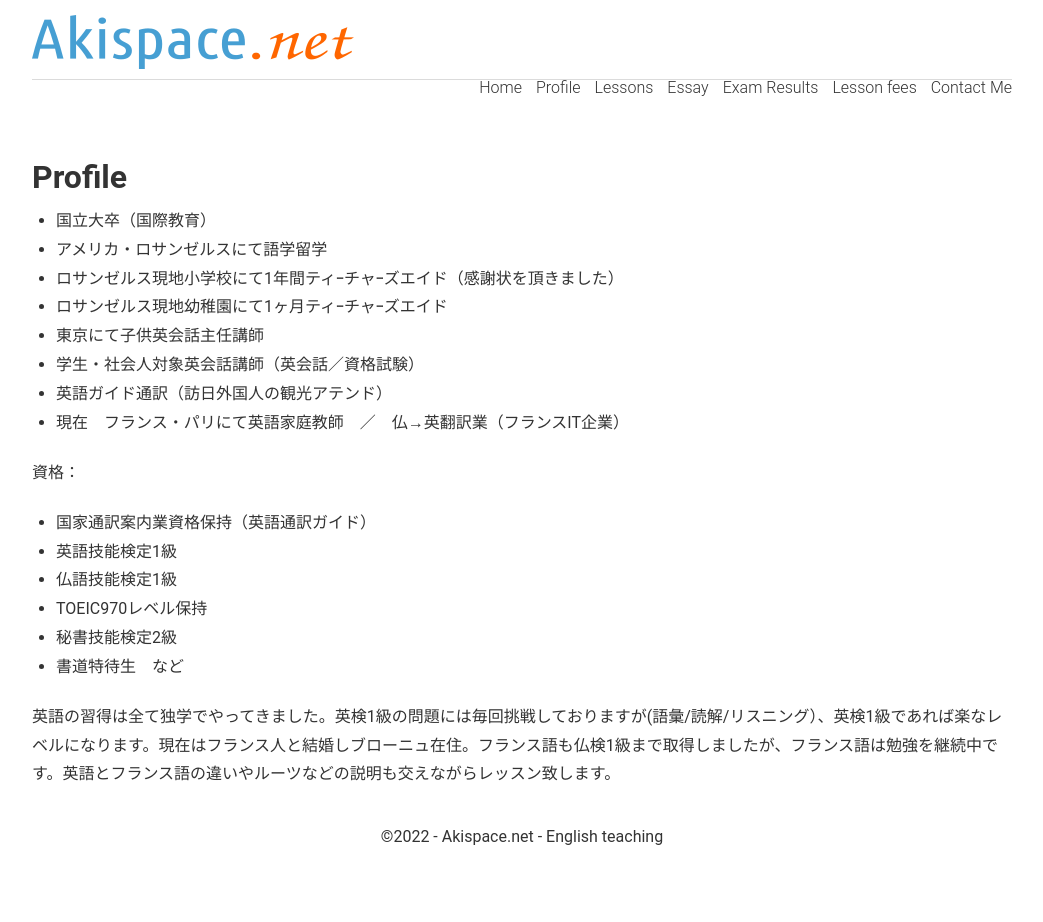
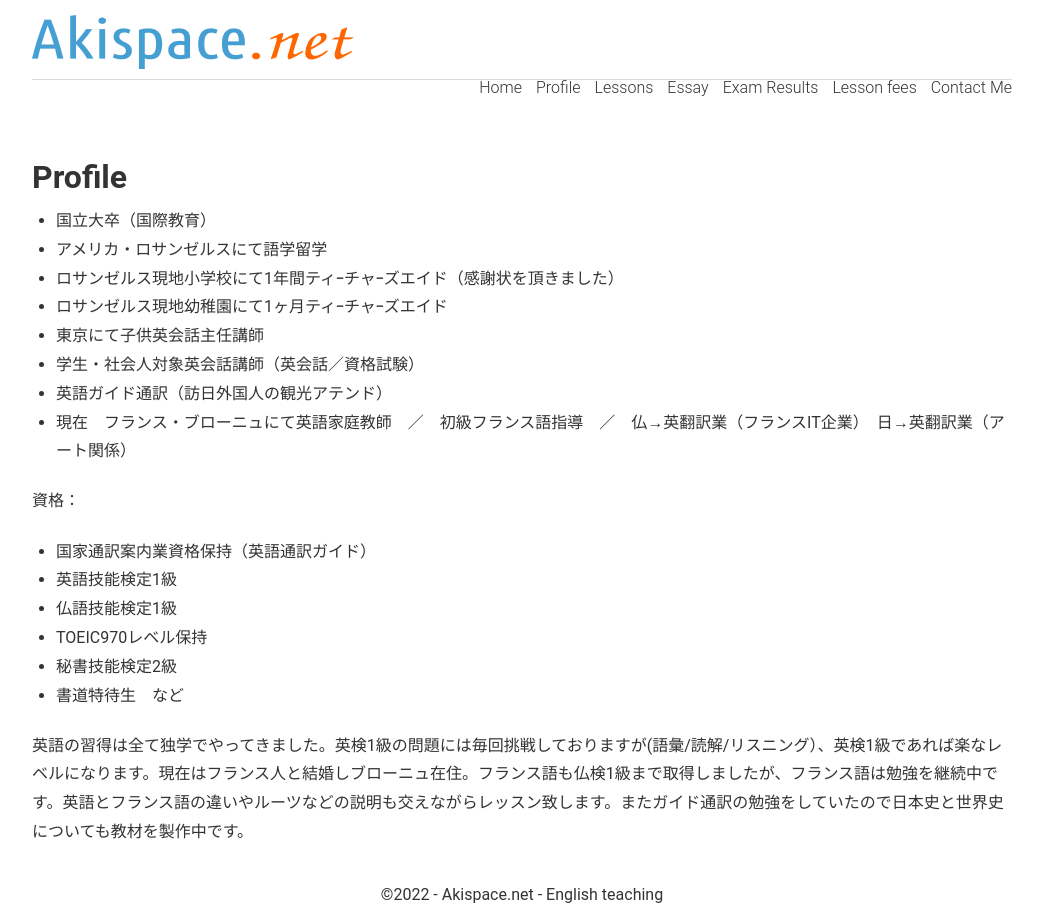
Before and after one commit to phocean/akispace, a Jekyll site: the page built from profile.md, in a window 1280 px wide. Shown: the whole page, without its empty margins (118-1161 px from the left). Built offline with Jekyll 4.4.1, drawn with Linux system fonts in a browser that asks for light colours; before the commit the page ends 900 px from its top, so only the background shows below that.

Commit message:
Update profile.md

```diff
--- a/profile.md
+++ b/profile.md
@@ -15,7 +15,7 @@ description: フランス、パリで探す英語家庭教師。英検1級/フ
 * 東京にて子供英会話主任講師
 * 学生・社会人対象英会話講師（英会話／資格試験）
 * 英語ガイド通訳（訪日外国人の観光アテンド）
-* 現在　フランス・パリにて英語家庭教師　／　仏→英翻訳業（フランスIT企業）
+* 現在　フランス・ブローニュにて英語家庭教師　／　初級フランス語指導　／　仏→英翻訳業（フランスIT企業）　日→英翻訳業（アート関係）
 
 資格：
 
@@ -26,4 +26,4 @@ description: フランス、パリで探す英語家庭教師。英検1級/フ
 * 秘書技能検定2級
 * 書道特待生　など
 
-英語の習得は全て独学でやってきました。英検1級の問題には毎回挑戦しておりますが(語彙/読解/リスニング）、英検1級であれば楽なレベルになります。現在はフランス人と結婚しブローニュ在住。フランス語も仏検1級まで取得しましたが、フランス語は勉強を継続中です。英語とフランス語の違いやルーツなどの説明も交えながらレッスン致します。
+英語の習得は全て独学でやってきました。英検1級の問題には毎回挑戦しておりますが(語彙/読解/リスニング）、英検1級であれば楽なレベルになります。現在はフランス人と結婚しブローニュ在住。フランス語も仏検1級まで取得しましたが、フランス語は勉強を継続中です。英語とフランス語の違いやルーツなどの説明も交えながらレッスン致します。またガイド通訳の勉強をしていたので日本史と世界史についても教材を製作中です。
```
